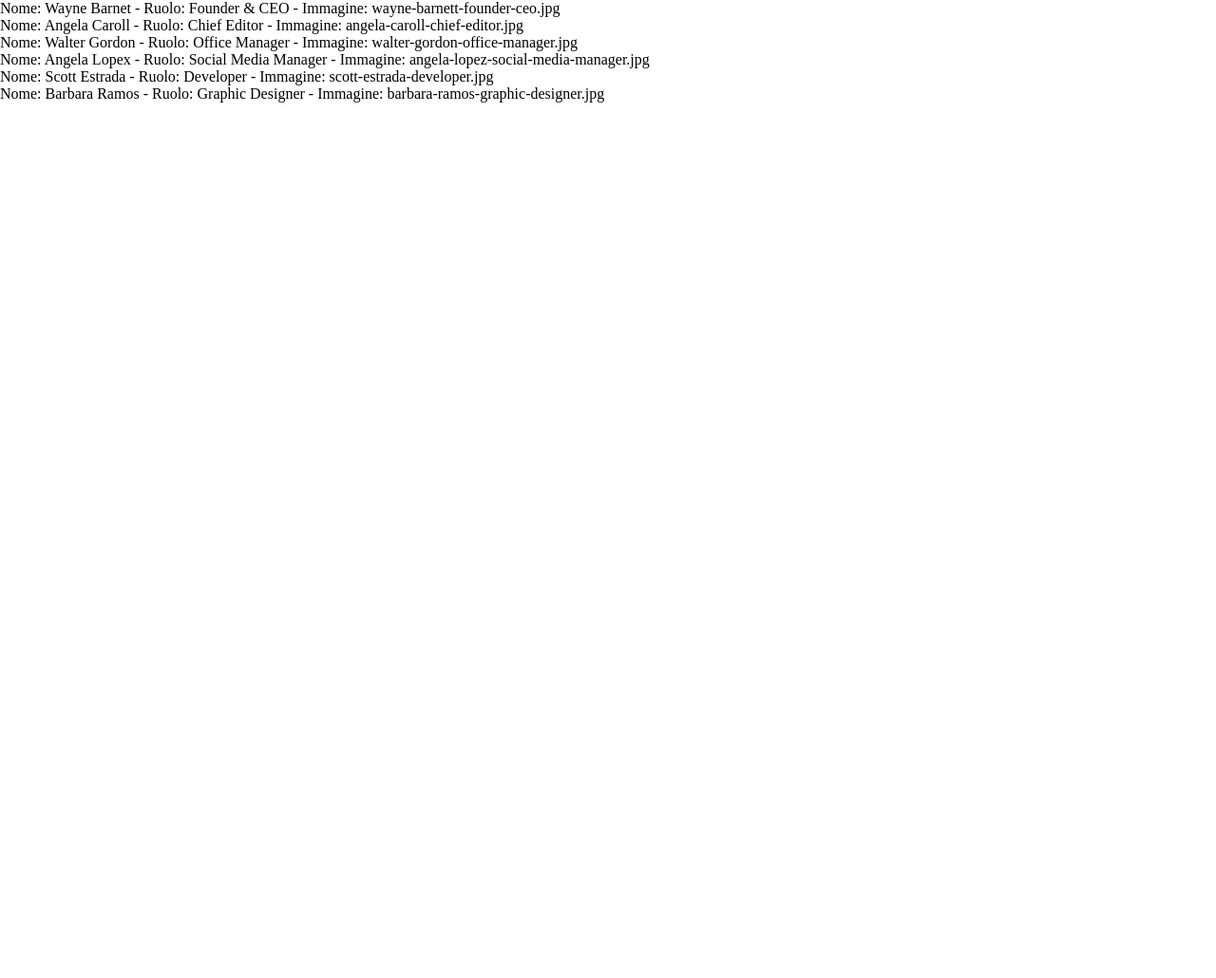
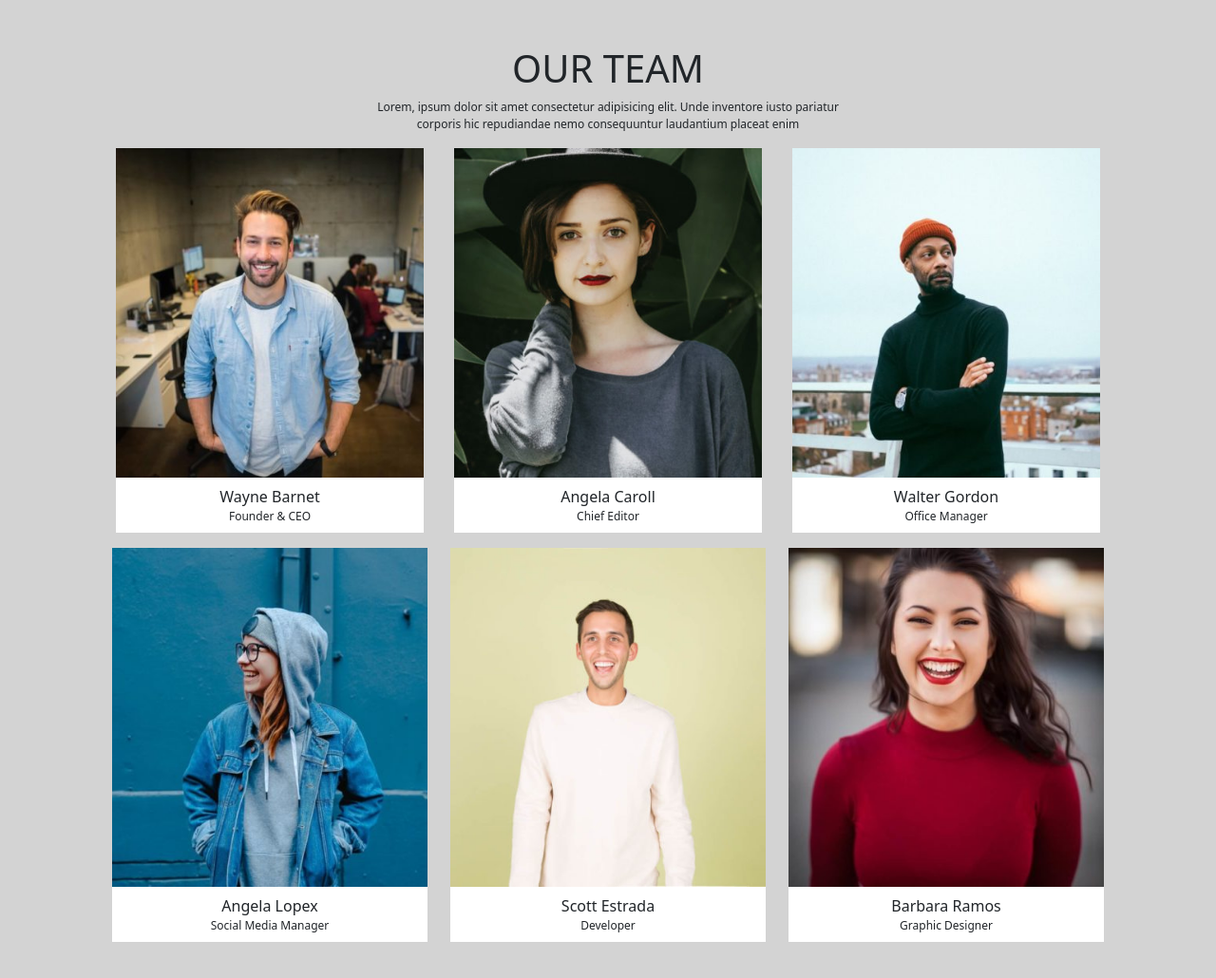
Before and after one commit to dunzolo/js-our-team, a plain HTML site: page bonus/index.html in a window 1280 px wide. Shown: the whole page at 95% size. Before the commit the page ends 800 px from the top, so only its background shows below. Drawn offline with nearby package versions, Linux system fonts and the light colour scheme.

Commit message:
added card bonus

```diff
--- a/bonus/css/style.css
+++ b/bonus/css/style.css
@@ -3,3 +3,19 @@
     margin: 0;
     box-sizing: border-box;
 }
+
+body{
+    background-color: lightgray;
+}
+
+img{
+    width: 100%;
+}
+
+p{
+    margin-bottom: 0px;
+}
+
+.font-size-12{
+    font-size: 12px;
+}
--- a/bonus/index.html
+++ b/bonus/index.html
@@ -4,12 +4,69 @@
         <meta charset="UTF-8">
         <meta http-equiv="X-UA-Compatible" content="IE=edge">
         <meta name="viewport" content="width=device-width, initial-scale=1.0">
+        <!-- CSS only -->
+        <link href="https://cdn.jsdelivr.net/npm/bootstrap@5.2.3/dist/css/bootstrap.min.css" rel="stylesheet" integrity="sha384-rbsA2VBKQhggwzxH7pPCaAqO46MgnOM80zW1RWuH61DGLwZJEdK2Kadq2F9CUG65" crossorigin="anonymous">
+        <!-- JavaScript Bundle with Popper -->
+        <script src="https://cdn.jsdelivr.net/npm/bootstrap@5.2.3/dist/js/bootstrap.bundle.min.js" integrity="sha384-kenU1KFdBIe4zVF0s0G1M5b4hcpxyD9F7jL+jjXkk+Q2h455rYXK/7HAuoJl+0I4" crossorigin="anonymous"></script>
         <link rel="stylesheet" href="./css/style.css">
         <title>Document</title>
     </head>
     <body>
-        <div id="container">
-
+        <div class="container text-center p-5">
+            <div class="row justify-content-center">
+                <div class="col-6">
+                    <h1>OUR TEAM</h1>
+                    <p class="font-size-12">
+                        Lorem, ipsum dolor sit amet consectetur adipisicing elit. Unde inventore iusto pariatur corporis hic repudiandae nemo consequuntur laudantium placeat enim
+                    </p>
+                </div>
+            </div>
+            <div class="row">
+                <div class="col-4 p-3">
+                    <img id="image-1" src="" alt="">
+                    <div class="card-body bg-white p-2">
+                        <p id="name-1"></p>
+                        <p id="role-1" class="font-size-12"></p>
+                    </div>
+                </div>
+                <div class="col-4 p-3">
+                    <img id="image-2" src="" alt="">
+                    <div class="card-body bg-white p-2">
+                        <p id="name-2"></p>
+                        <p id="role-2" class="font-size-12"></p>
+                    </div>
+                </div>
+                <div class="col-4 p-3">
+                    <img id="image-3" src="" alt="">
+                    <div class="card-body bg-white p-2">
+                        <p id="name-3"></p>
+                        <p id="role-3" class="font-size-12"></p>
+                    </div>
+                </div>
+            </div>
+            <div class="row">
+                <div class="col-4">
+                    <img id="image-4" src="" alt="">
+                    <div class="card-body bg-white p-2">
+                        <p id="name-4"></p>
+                        <p id="role-4" class="font-size-12"></p>
+                    </div>
+                </div>
+                <div class="col-4">
+                    <img id="image-5" src="" alt="">
+                    <div class="card-body bg-white p-2">
+                        <p id="name-5"></p>
+                        <p id="role-5" class="font-size-12"></p>
+                    </div>
+                </div>
+                <div class="col-4">
+                    <img id="image-6" src="" alt="">
+                    <div class="card-body bg-white p-2">
+                        <p id="name-6"></p>
+                        <p id="role-6" class="font-size-12"></p>
+                    </div>
+                </div>
+            </div>
         </div>
         <script src="./js/script.js"></script>
     </body>
--- a/bonus/js/script.js
+++ b/bonus/js/script.js
@@ -33,17 +33,19 @@ let teams = [
 ]
 
 // Stampare le stesse informazioni su DOM sottoforma di stringhe
-let container = document.getElementById('container');
+let container = document.querySelector('.container');
 
 // Stampare su console, per ogni membro del team, le informazioni di nome, ruolo e la stringa della foto
 for(let i = 0; i < teams.length; i++){
     let member = teams[i];
 
-    console.log(`Nome: ${member.name} - Ruolo: ${member.role} - Immagine: ${member.image}`);
+    let name_card = document.getElementById(`name-${i+1}`);
+    name_card.innerText = member.name;
 
-    let box = document.createElement('div');
+    let role_card = document.getElementById(`role-${i+1}`);
+    role_card.innerText = member.role;
 
-    box.innerText = `Nome: ${member.name} - Ruolo: ${member.role} - Immagine: ${member.image}`;
+    let image_card = document.getElementById(`image-${i+1}`);
+    image_card.src = "../img/"+member.image;
 
-    container.appendChild(box);
 }
```
